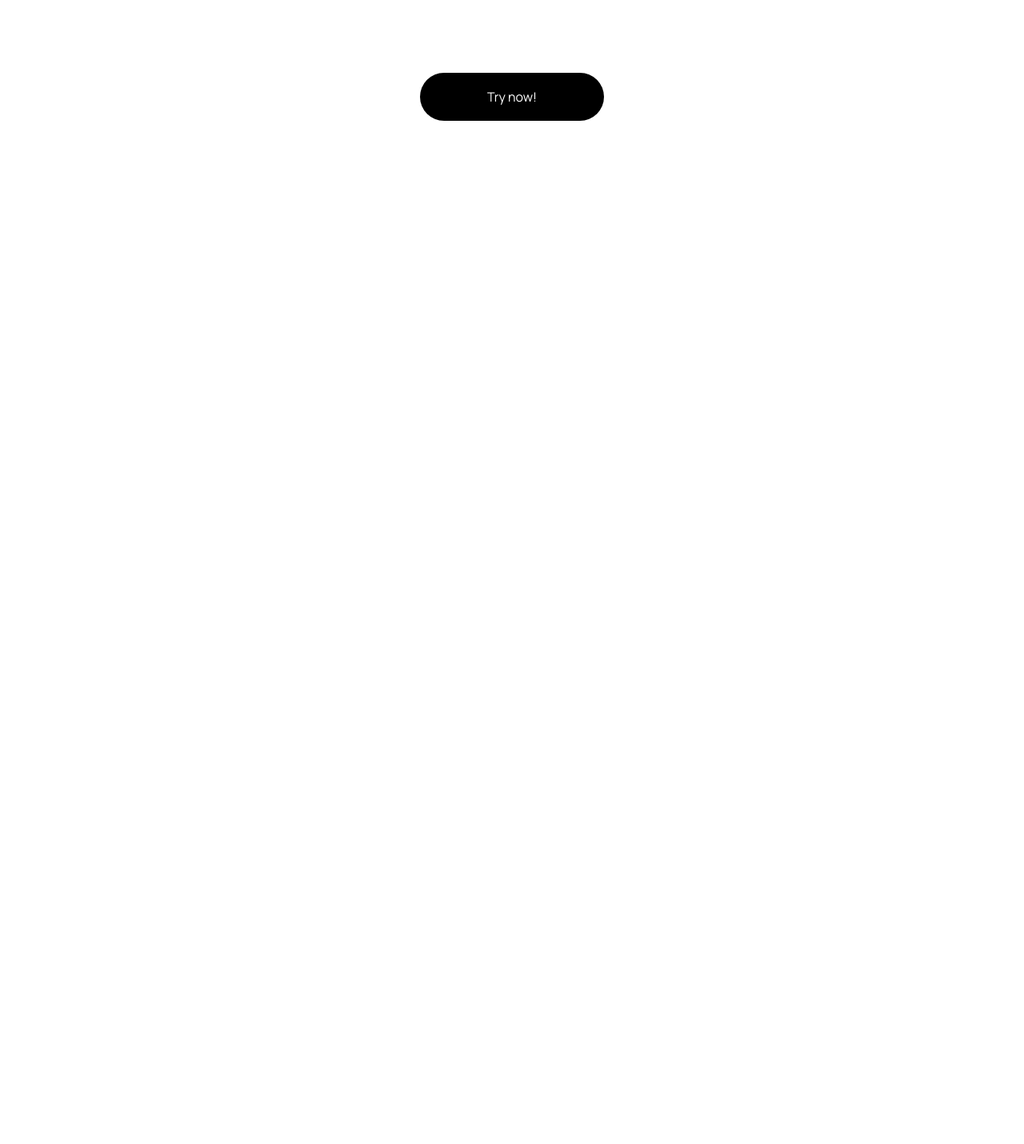
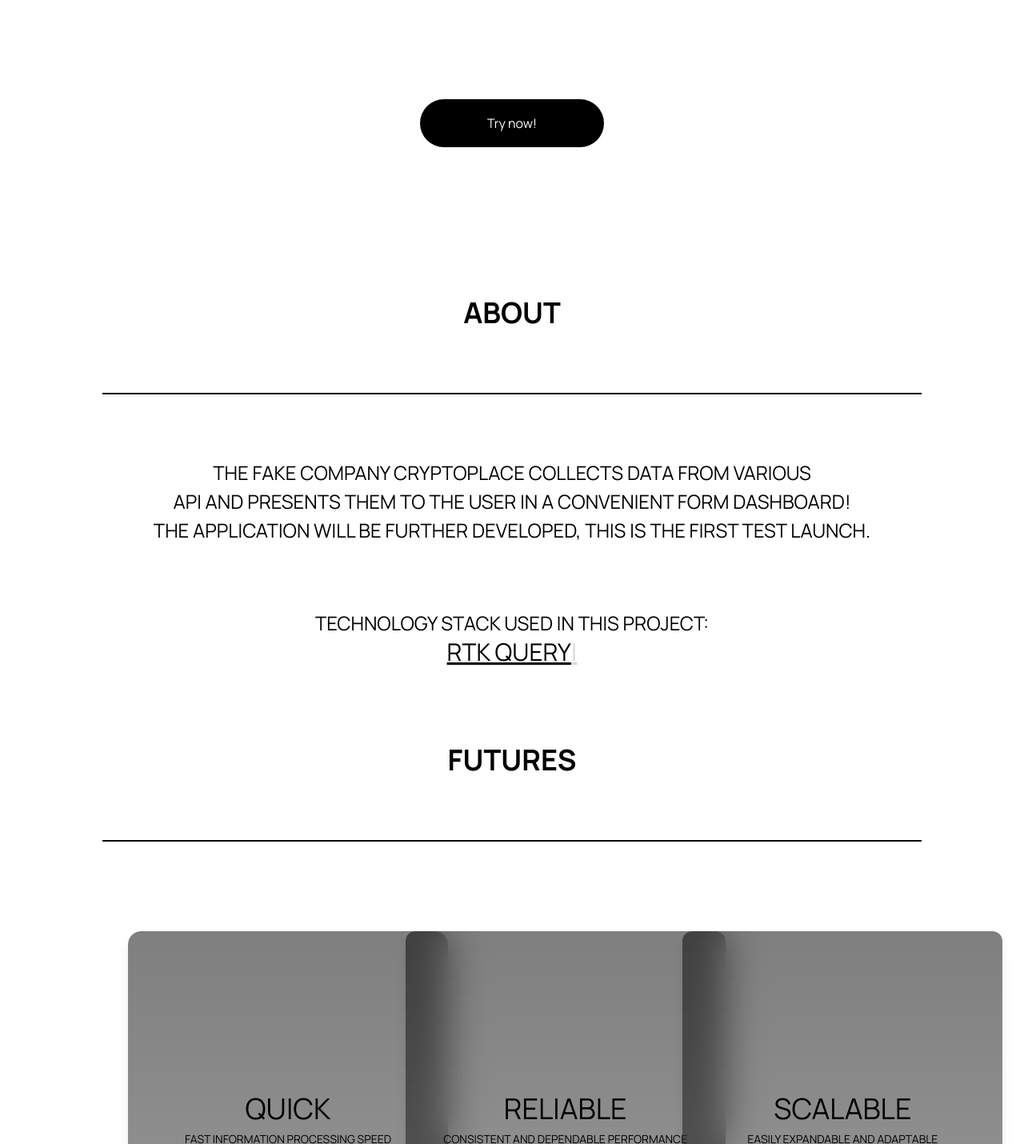
Before and after one commit to elClassico-eng/CryproPlace, a React app: page / in a window 1280 px wide. Shown: the part 429-1859 px from the top of the page at 80% size. Before the commit the page ends 800 px from the top, so only its background shows below. Built offline with nearby package versions, Linux system fonts and the light colour scheme; no server answers.

Commit message:
Working with Landing Page Design

```diff
--- a/package.json
+++ b/package.json
@@ -43,6 +43,7 @@
         "react-chartjs-2": "^5.2.0",
         "react-dom": "^18.3.1",
         "react-redux": "^9.1.2",
-        "react-router-dom": "^6.23.1"
+        "react-router-dom": "^6.23.1",
+        "react-typed": "^2.0.12"
     }
 }
--- a/src/Component/Dashboard/NewsCard/NewsCard.jsx
+++ b/src/Component/Dashboard/NewsCard/NewsCard.jsx
@@ -1,7 +1,7 @@
 import React from "react";
 
 import moment from "moment";
-import bg from "../../Images/bgImag.jpg";
+import bg from "../../../Images/bgImag.jpg";
 
 export const NewsCard = ({ resource, index }) => {
     return (
--- /dev/null
+++ b/src/Component/LandingPage/FutureCard/FutureCard.jsx
@@ -0,0 +1,35 @@
+import React from "react";
+
+export const FutureCard = () => {
+    return (
+        <div className="grid grid-cols-3 p-8 gap-20 h-full text-4xl uppercase text-black">
+            <div className="relative h-1/3 w-[400px] rounded-2xl overflow-hidden shadow-lg transform hover:scale-105 transition-transform duration-300 ">
+                <div className="absolute top-0 left-0 h-full w-full bg-gradient-to-b from-black/50 to-black/40 backdrop-blur-xl"></div>
+                <div className="relative z-10 flex flex-col gap-2 items-center justify-center h-full text-center">
+                    <h1>Quick</h1>
+                    <p className="font-normal text-sm ">
+                        Fast information processing speed
+                    </p>
+                </div>
+            </div>
+            <div className="relative h-1/3 w-[400px] rounded-xl overflow-hidden shadow-lg transform hover:scale-105 transition-transform duration-300">
+                <div className="absolute top-0 left-0 h-full w-full bg-gradient-to-b  from-black/50 to-black/40 backdrop-blur-xl"></div>
+                <div className="relative z-10 flex flex-col gap-2 items-center justify-center h-full text-center ">
+                    <h1>Reliable</h1>
+                    <p className="font-normal text-sm ">
+                        Consistent and dependable performance
+                    </p>
+                </div>
+            </div>
+            <div className="relative h-1/3 w-[400px] rounded-xl overflow-hidden shadow-lg transform hover:scale-105 transition-transform duration-300">
+                <div className="absolute top-0 left-0 h-full w-full bg-gradient-to-b  from-black/50 to-black/40 backdrop-blur-xl"></div>
+                <div className="relative z-10 flex flex-col gap-2 items-center justify-center h-full text-center ">
+                    <h1>Scalable</h1>
+                    <p className="font-normal text-sm ">
+                        Easily expandable and adaptable
+                    </p>
+                </div>
+            </div>
+        </div>
+    );
+};
--- a/src/Pages/Dashboard/Cryptocurrencies.jsx
+++ b/src/Pages/Dashboard/Cryptocurrencies.jsx
@@ -1,7 +1,7 @@
 import React, { useState, useEffect } from "react";
 
 import { useGetAllCoinQuery } from "../../Redux/CryptoCoin/crypto.api";
-import { CardCoinInfo } from "../../Component/CardCoinInfo/CardCoinInfo";
+import { CardCoinInfo } from "../../Component/Dashboard/CardCoinInfo/CardCoinInfo";
 
 export const Cryptocurrencies = ({ limited }) => {
     const count = limited ? 10 : 100;
--- a/src/Pages/Dashboard/HomePage.jsx
+++ b/src/Pages/Dashboard/HomePage.jsx
@@ -2,7 +2,7 @@ import React from "react";
 
 import { useGetAllCoinQuery } from "../../Redux/CryptoCoin/crypto.api";
 
-import { StatisticCard } from "../../Component/StatisticCard/StatisticCard";
+import { StatisticCard } from "../../Component/Dashboard/StatisticCard/StatisticCard";
 import { ShowMore } from "../../Component/Dashboard/ShowMore/ShowMore";
 
 export const HomePage = () => {
--- a/src/Pages/Dashboard/News.jsx
+++ b/src/Pages/Dashboard/News.jsx
@@ -2,7 +2,7 @@ import React from "react";
 
 import { useGetLastNewsQuery } from "../../Redux/CryptoCoin/cryptoNews.api";
 
-import { NewsCard } from "../../Component/NewsCard/NewsCard";
+import { NewsCard } from "../../Component/Dashboard/NewsCard/NewsCard";
 
 export const News = () => {
     const { isLoading, isError, currentData: news } = useGetLastNewsQuery({});
--- a/src/Pages/LandingPage/LandingPage.jsx
+++ b/src/Pages/LandingPage/LandingPage.jsx
@@ -2,11 +2,14 @@ import React from "react";
 
 import { Link } from "react-router-dom";
 
+import { ReactTyped } from "react-typed";
 import { CursorTrail } from "../../Component/LandingPage/CursorTrail/CursorTrail";
+import { FutureCard } from "../../Component/LandingPage/FutureCard/FutureCard";
 
 export const LandingPage = () => {
     return (
-        <div className="flex flex-col h-full w-screen px-32">
+        <div>
+            <div className="flex flex-col h-screen w-screen px-32">
                 <CursorTrail />
                 <div className="flex items-center justify-center pt-7">
                     <div>
@@ -19,8 +22,16 @@ export const LandingPage = () => {
                     </div>
                 </div>
                 <div className="flex flex-col gap-28 justify-center items-center w-full h-full">
-                <h1 className="text-5xl text-center leading-snug">
-                    Introductory cryptocurrency platform <br /> CryptoPlace
+                    <h1 className="text-5xl text-center uppercase leading-snug">
+                        Introductory cryptocurrency platform <br />
+                        <ReactTyped
+                            strings={["CryptoPlace"]}
+                            typeSpeed={100}
+                            backSpeed={60}
+                            loop
+                            backDelay={2000}
+                            startWhenVisible={true}
+                        />
                     </h1>
                     <Link to="/dashboard">
                         <button className="flex items-center justify-center w-[230px] h-[60px] bg-black rounded-full text-white">
@@ -29,5 +40,48 @@ export const LandingPage = () => {
                     </Link>
                 </div>
             </div>
+            <div className="flex flex-col items-center w-screen h-1/3 px-32">
+                <div className="flex w-screen h-auto justify-center mb-20">
+                    <h1 className="text-4xl font-bold uppercase">About </h1>
+                </div>
+                <div className="w-full border border-black mb-20"></div>
+                <div className=" flex flex-col mb-20 leading-normal text-2xl font-normal text-center uppercase">
+                    <p className="mb-20">
+                        The fake company CryptoPlace collects data from various
+                        <br />
+                        API and presents them to the user in a convenient form
+                        dashboard!
+                        <br /> The application will be further developed, this
+                        is the first test launch.
+                    </p>
+                    <p>
+                        Technology stack used in this project:
+                        <br />
+                        <ReactTyped
+                            className="font-normal underline text-3xl"
+                            strings={[
+                                "React",
+                                "Redux Toolkit",
+                                "RTK Query",
+                                "Tailwind",
+                            ]}
+                            typeSpeed={60}
+                            backSpeed={70}
+                            fadeOut={true}
+                            loop
+                            backDelay={1000}
+                            startWhenVisible={true}
+                        />
+                    </p>
+                </div>
+            </div>
+            <div className="flex flex-col items-center h-full w-screen px-32">
+                <div className="flex w-screen h-auto justify-center mb-20">
+                    <h1 className="text-4xl font-bold uppercase">Futures</h1>
+                </div>
+                <div className="w-full border border-black  mb-20"></div>
+                <FutureCard />
+            </div>
+        </div>
     );
 };
```
Also changed, not shown: src/Images/blur_bg_card.jpg (added), 1 other file (tests, documents, lock files or other folders). Lines whose indentation alone changed are shown as unchanged.
